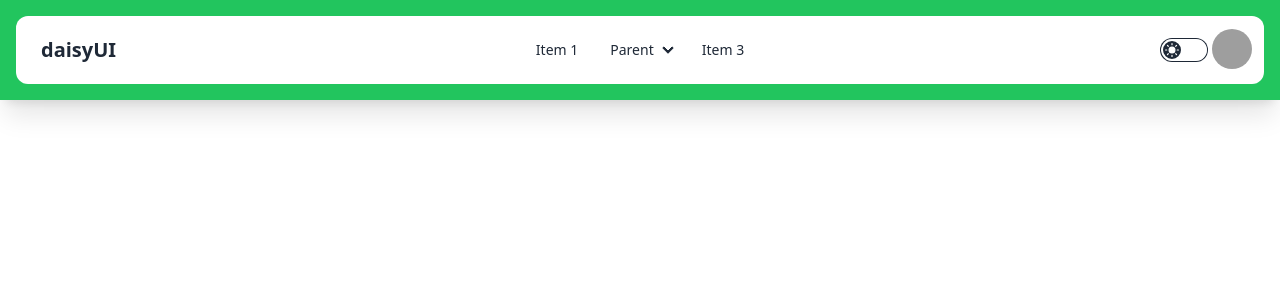
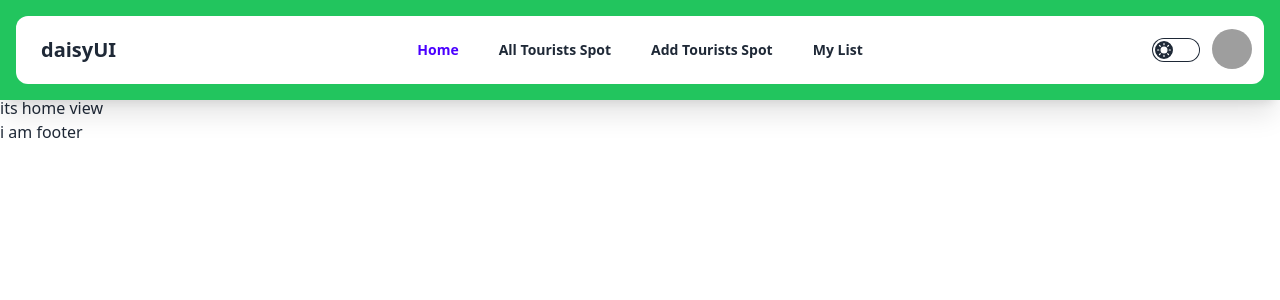
Before and after one commit to jalal-uddin-sharif/tourist-management, a React (Vite) app: page / in a window 1280 px wide. Shown: the top 300 px of the page. Built offline with nearby package versions, Linux system fonts and the light colour scheme; grey boxes are pictures that could not be loaded.

Commit message:
added pages on navbar

```diff
--- /dev/null
+++ b/src/Pages/AddTouristsSpot.jsx
@@ -0,0 +1,11 @@
+import React from 'react';
+
+const AddTouristsSpot = () => {
+    return (
+        <div>
+            add Tourists
+        </div>
+    );
+};
+
+export default AddTouristsSpot;
--- /dev/null
+++ b/src/Pages/AllTouristsSpot.jsx
@@ -0,0 +1,11 @@
+import React from 'react';
+
+const AllTouristsSpot = () => {
+    return (
+        <div>
+            <h1>helloooooo</h1>
+        </div>
+    );
+};
+
+export default AllTouristsSpot;
--- /dev/null
+++ b/src/Pages/MyList.jsx
@@ -0,0 +1,11 @@
+import React from 'react';
+
+const MyList = () => {
+    return (
+        <div>
+            my list
+        </div>
+    );
+};
+
+export default MyList;
--- a/src/Roots/Roots.jsx
+++ b/src/Roots/Roots.jsx
@@ -6,7 +6,9 @@ const Roots = () => {
     return (
         <div>
             <Navbar/>
+            <div className="pt-24">
             <Outlet/>
+            </div>
             <Footer/>
         </div>
     );
--- a/src/Shared/Navbar.jsx
+++ b/src/Shared/Navbar.jsx
@@ -1,4 +1,5 @@
 import React, { useEffect, useState } from "react";
+import { NavLink } from "react-router-dom";
 
 const Navbar = () => {
   const [theme, setTheme] = useState(localStorage.getItem("theme"));
@@ -14,9 +15,57 @@ const Navbar = () => {
 
   useEffect(() => {
     const localTheme = localStorage.getItem("theme");
-    document.querySelector('html').setAttribute('data-theme', localTheme)
+    document.querySelector("html").setAttribute("data-theme", localTheme);
   }, [theme]);
 
+  const Navlinks = (
+    <>
+      <li>
+        <NavLink
+          to="/"
+          className={({ isActive, isPending }) =>
+            isPending ? "pending" : isActive ?  "focus:text-primary focus:outline-none focus:bg-transparent active:bg-transparent text-primary"
+            : ""
+          }
+        >
+          Home
+        </NavLink>
+      </li>
+      <li>
+        <NavLink
+          to="/all-tourists-spot"
+          className={({ isActive, isPending }) =>
+            isPending ? "pending" : isActive ?  "focus:text-primary focus:outline-none focus:bg-transparent active:bg-transparent text-primary"
+            : ""
+          }
+        >
+          All Tourists Spot
+        </NavLink>
+      </li>
+      <li>
+        <NavLink
+          to="/add-tourists-spot"
+          className={({ isActive, isPending }) =>
+            isPending ? "pending" : isActive ?  "focus:text-primary focus:outline-none focus:bg-transparent active:bg-transparent text-primary"
+            : ""
+          }
+        >
+          Add Tourists Spot
+        </NavLink>
+      </li>
+      <li>
+        <NavLink
+          to="/my-list"
+          className={({ isActive, isPending }) =>
+            isPending ? "pending" : isActive ?  "focus:text-primary focus:outline-none focus:bg-transparent active:bg-transparent text-primary"
+            : ""
+          }
+        >
+          My List
+        </NavLink>
+      </li>
+    </>
+  );
 
   return (
     <div className="bg-green-500 p-4 fixed w-full z-50 shadow-xl">
@@ -41,54 +90,20 @@ const Navbar = () => {
             </div>
             <ul
               tabIndex={0}
-              className="menu menu-sm dropdown-content mt-3 z-[1] p-2 shadow bg-base-100 rounded-box w-52"
+              className="menu menu-sm dropdown-content mt-3 z-5 p-2 shadow bg-base-100 rounded-box w-52 font-bold"
             >
-              <li>
-                <a>Item 1</a>
-              </li>
-              <li>
-                <a>Parent</a>
-                <ul className="p-2">
-                  <li>
-                    <a>Submenu 1</a>
-                  </li>
-                  <li>
-                    <a>Submenu 2</a>
-                  </li>
-                </ul>
-              </li>
-              <li>
-                <a>Item 3</a>
-              </li>
+              {Navlinks}
             </ul>
           </div>
           <a className="btn btn-ghost text-xl">daisyUI</a>
         </div>
         <div className="navbar-center hidden lg:flex">
-          <ul className="menu menu-horizontal px-1">
-            <li>
-              <a>Item 1</a>
-            </li>
-            <li>
-              <details>
-                <summary>Parent</summary>
-                <ul className="p-2">
-                  <li>
-                    <a>Submenu 1</a>
-                  </li>
-                  <li>
-                    <a>Submenu 2</a>
-                  </li>
-                </ul>
-              </details>
-            </li>
-            <li>
-              <a>Item 3</a>
-            </li>
+          <ul className="menu menu-horizontal px-1 font-bold space-x-2">
+            {Navlinks}
           </ul>
         </div>
         <div className="navbar-end">
-          <label className="cursor-pointer grid place-items-center">
+          <label className="cursor-pointer grid place-items-center mr-2">
             <input
               type="checkbox"
               onChange={handleTheme}
```
Also changed, not shown: src/Routes/Routes.jsx (+16 -1 lines).
